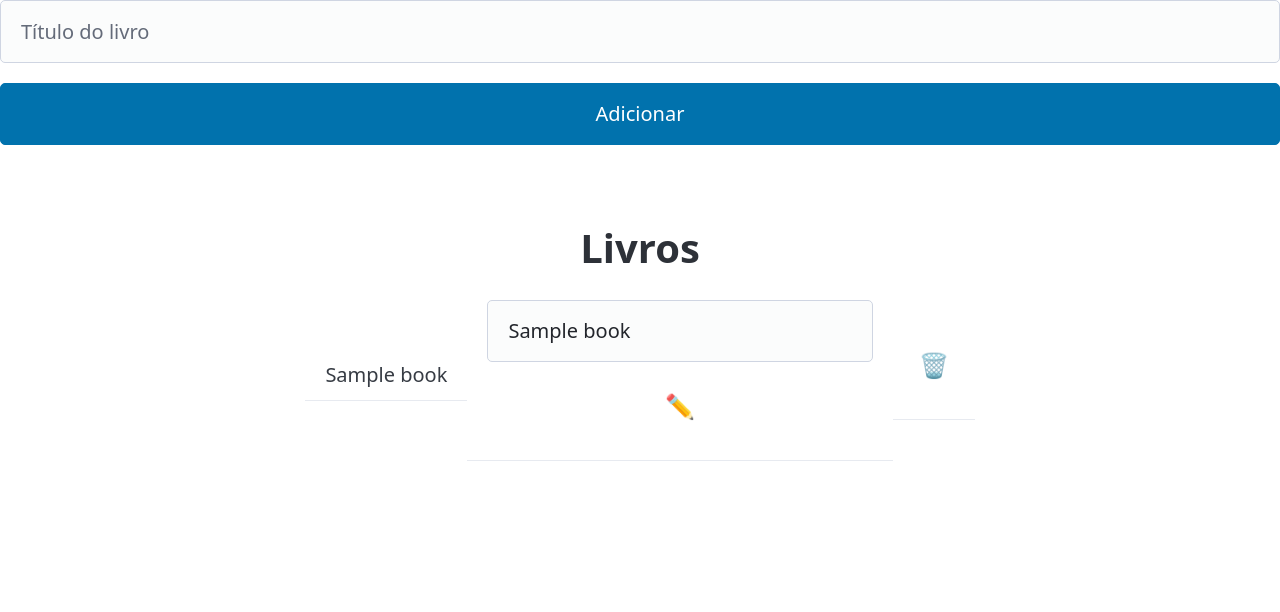
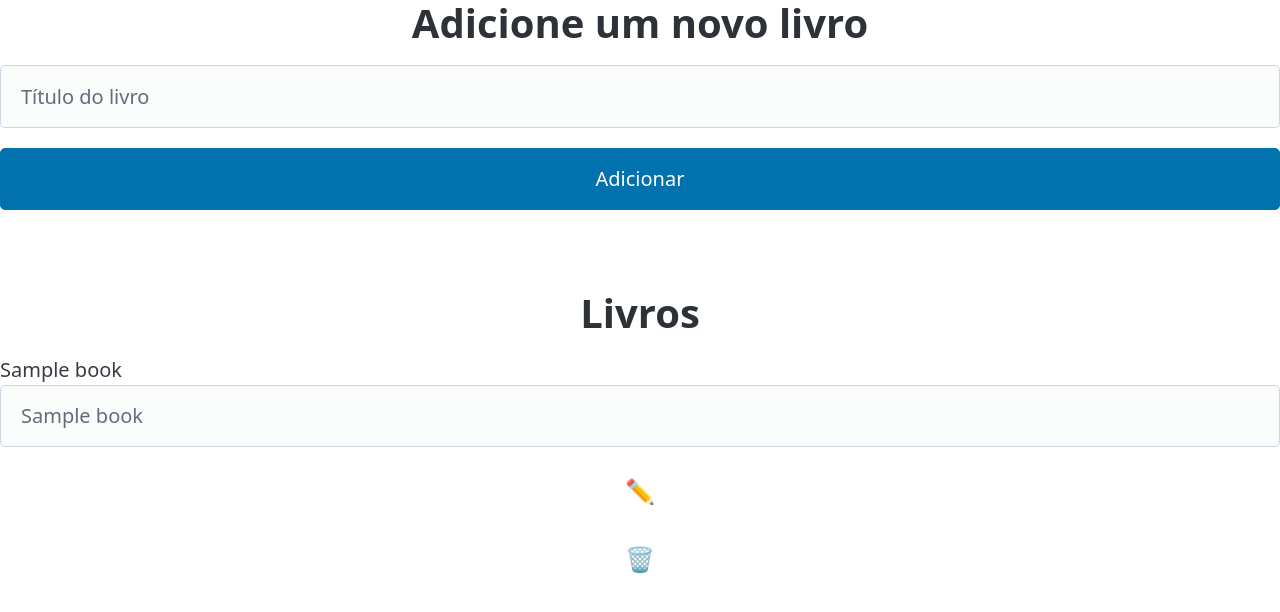
Before and after one commit to IFCE-campus-Itapipoca/crud-books-flask, a Flask app: page / in a window 1280 px wide. Shown: the top 612 px of the page. Run offline with Flask 3, Linux system fonts and the light colour scheme; tables that the repository leaves empty hold one stand-in row (values such as "Sample post").

Commit message:
Revamp book addition and update forms
Updated the book management interface to improve usability and added required fields for form inputs.

```diff
--- a/templates/home.html
+++ b/templates/home.html
@@ -1,31 +1,40 @@
 {% extends "base.html" %}
 
+
 {% block content %}
-<form method="POST" action="/">
-    <input type="text" name="title" placeholder="Título do livro">
+
+<h1>Adicione um novo livro</h1>
+
+<form method="POST" action="{{ url_for('home') }}"
+      class="form-adicionar lado-a-lado">
+    <input type="text" name="title"
+           placeholder="Título do livro" required>
     <button type="submit">Adicionar</button>
 </form>
 
 <h1>Livros</h1>
-<table>
+
+<div class="lista-livros">
     {% for book in books %}
-    <tr>
-        <td>{{book.title}}</td>
-        <!-- envia os dados do formulário para a rota update -->
-        <td>
+    <div class="livro">
+        <span class="titulo">{{ book.title }}</span>
+
         <form method="POST" action="{{ url_for('update') }}">
-                <input type="text" name="oldtitle" id="" value="{{book.title}}" hidden>
-                <input type="text" name="newtitle" value="{{book.title}}">
-                <button type="submit" class="emoji-btn" aria-label="Atualizar título" value="Atualizar" title="Atualizar">✏️</button>
+            <input type="hidden" name="oldtitle" value="{{ book.title }}">
+            <input type="text" name="newtitle" placeholder="{{ book.title }}" required >
+            <button type="submit" class="emoji-btn" title="Atualizar">
+                ✏️
+            </button>
         </form>
-        </td>
-        <td>
+
         <form method="POST" action="{{ url_for('delete') }}">
-                <input type="hidden" value="{{ book.title }}" name="title">
-                <button type="submit" class="emoji-btn" aria-label="Deletar título" value="Atualizar" title="Deletar">🗑️</button>
+            <input type="hidden" name="title" value="{{ book.title }}">
+            <button type="submit" class="emoji-btn" title="Excluir">
+                🗑️
+            </button>
         </form>
-        </td>
-    </tr>
+    </div>
     {% endfor %}
-</table>
+</div>
+
 {% endblock %}
```
Lines whose indentation alone changed are shown as unchanged.
